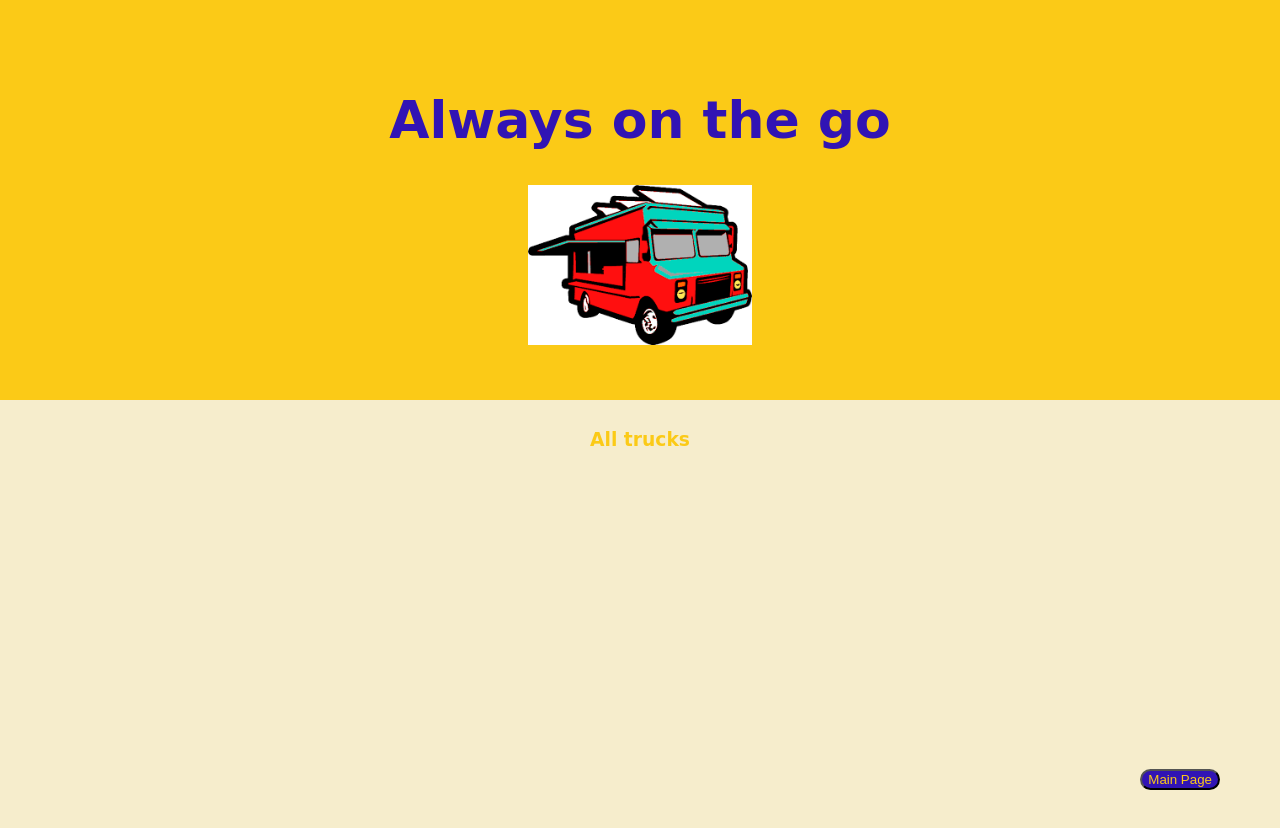
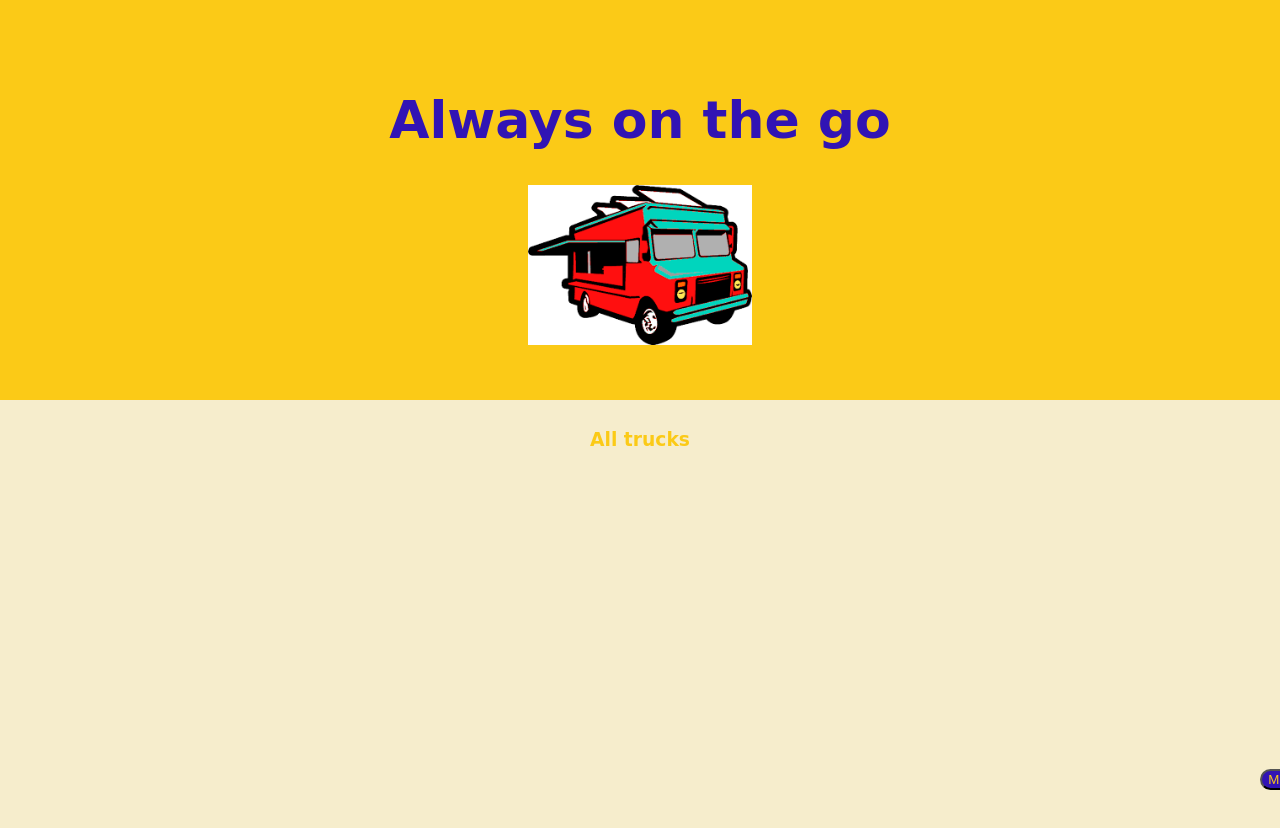
Before and after one commit to LmLutec/OntheGo-frontend, a React (Create React App) app: page /results in a window 1280 px wide. Shown: the top 828 px of the page. Built offline with nearby package versions, Linux system fonts and the light colour scheme.

Commit message:
changed to right position instead of leaft

```diff
--- a/src/App.css
+++ b/src/App.css
@@ -91,7 +91,7 @@ input[type=submit] {
   /* position: relative;
   top: -100px; */
   position: fixed;
-  right: 60px;
+  right: -60px;
   bottom: 10px;
 }
 
```
